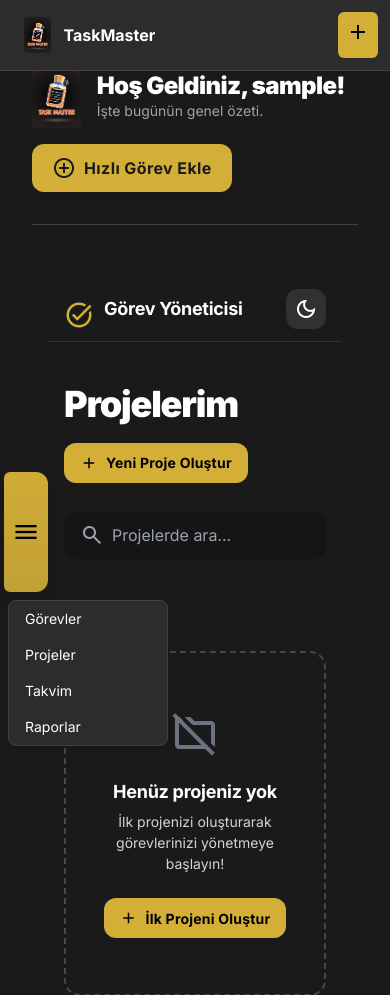
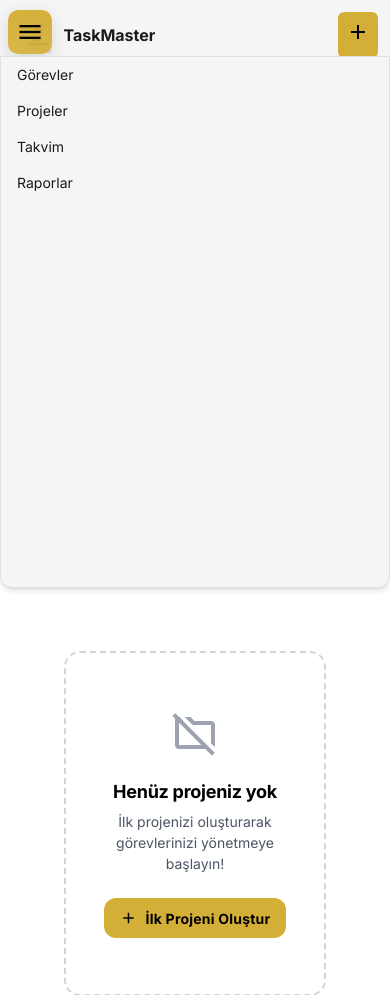
Before and after one commit to arnisel/todolist.github.io, a Flask app: page /projects in a window 390 px wide, after a click on "menu". Shown: the top 995 px of the page. Run offline with Flask 2, Linux system fonts and the light colour scheme; a user stored in the database is signed in; data comes from the database, SQL or seed files in the repository; both versions use the stored data as it was after the commit; data that the repository does not hold is empty; some libraries are stand-ins or nearby versions.

Commit message:
Responsive hataları düzeltildi.

```diff
--- a/templates/_header.html
+++ b/templates/_header.html
@@ -1,6 +1,6 @@
 <!-- Header include: shows page heading and quick action button -->
 <div class="flex flex-wrap items-center justify-between gap-4 border-b border-border-light dark:border-border-dark pb-8 mb-8">
-  <div class="flex min-w-72 flex-col">
+  <div class="flex min-w-[18rem] flex-col">
       <div class="flex items-center gap-4">
         <a href="{{ url_for('index') }}" class="flex items-center gap-4 no-underline">
           <img src="{{ url_for('static', filename='logo.jpeg') }}" alt="Logo" class="site-logo" />
@@ -16,3 +16,38 @@
     <span class="truncate">Hızlı Görev Ekle</span>
   </button>
 </div>
+
+<script>
+(function () {
+  const html = document.documentElement;
+  const STORAGE_KEY = 'prefers-dark';
+
+  function applyTheme(isDark) {
+    html.classList.toggle('dark', isDark);
+    try {
+      localStorage.setItem(STORAGE_KEY, isDark ? '1' : '0');
+    } catch (e) {}
+  }
+
+  // Sayfa ilk yüklenirken
+  try {
+    const saved = localStorage.getItem(STORAGE_KEY);
+    if (saved === '1') {
+      html.classList.add('dark');
+    } else if (saved === null) {
+      // İlk kez gelen kullanıcı → sistem temasını kullan
+      const prefersDark = window.matchMedia('(prefers-color-scheme: dark)').matches;
+      applyTheme(prefersDark);
+    }
+  } catch (e) {}
+
+  // GLOBAL toggle (her sayfada çalışır)
+  document.addEventListener('click', function (e) {
+    const btn = e.target.closest('.js-toggle-color');
+    if (!btn) return;
+
+    const isDark = !html.classList.contains('dark');
+    applyTheme(isDark);
+  });
+})();
+</script>
--- a/templates/base.html
+++ b/templates/base.html
@@ -77,6 +77,20 @@
       transform: translateY(-6px) scaleY(.98);
       pointer-events: none;
     }
+    /* Mobile full-width dropdown (appears below topbar and covers half viewport) */
+    @media (max-width: 767px) {
+      #mobileDropdownGlobal.dropdown-panel {
+        position: fixed !important;
+        left: 0 !important;
+        right: 0 !important;
+        top: 56px !important; /* adjust if topbar height differs */
+        height: 50vh !important;
+        min-width: unset !important;
+        width: 100% !important;
+        border-radius: 0 0 12px 12px !important;
+        overflow: auto !important;
+      }
+    }
     .dropdown-open{ opacity: 1; transform: translateY(0) scaleY(1); pointer-events: auto; }
     .dropdown-closing{ opacity: 0; transform: translateY(-6px) scaleY(.98); pointer-events: none; }
   </style>
@@ -118,11 +132,25 @@
           if(mobileMenu) mobileMenu.classList.add('hidden');
           // position the global dropdown under the button
                 try{
+                  // If using the global dropdown on small screens, position it as a fixed panel
+                  if(dropdown.id === 'mobileDropdownGlobal'){
+                    dropdown.style.left = '0';
+                    dropdown.style.right = '0';
+                    // try to compute top from the topbar height if available
+                    const topbar = document.querySelector('.mobile-topbar');
+                    const top = (topbar && topbar.getBoundingClientRect && topbar.getBoundingClientRect().bottom) || 56;
+                    dropdown.style.top = (top + 0) + 'px';
+                    dropdown.style.height = (window.innerHeight * 0.5) + 'px';
+                    dropdown.style.zIndex = '9999';
+                    dropdown.style.minWidth = '';
+                    showDropdown(dropdown);
+                  } else {
                     const rect = (button && button.getBoundingClientRect && button.getBoundingClientRect()) || {left:8, bottom:48};
                     dropdown.style.left = Math.max(8, rect.left) + 'px';
                     dropdown.style.top = (rect.bottom + 8) + 'px';
                     dropdown.style.zIndex = '9999';
                     showDropdown(dropdown);
+                  }
               }catch(e){ dropdown.classList.remove('hidden'); }
           setAria(true);
           return;
@@ -183,7 +211,10 @@
       // re-evaluate after page load to handle any CSS/render timing issues.
       try{
         const stored = localStorage.getItem('sidebarCollapsed');
-        if(stored === '1') setSidebarCollapsed(true, true);
+        const isDesktopWidth = window.innerWidth > 1100;
+        // Respect user's collapsed preference on small/medium screens,
+        // but ensure desktop widths show expanded sidebar by default.
+        if(stored === '1' && !isDesktopWidth) setSidebarCollapsed(true, true);
         else setSidebarCollapsed(false, false);
       }catch(e){}
       if(sidebarToggle) sidebarToggle.addEventListener('click', ()=>{ const collapsed = document.documentElement.classList.toggle('sidebar-collapsed'); try{ localStorage.setItem('sidebarCollapsed', collapsed ? '1' : '0'); }catch(e){} });
@@ -289,6 +320,7 @@
     body { font-family: Inter, system-ui, -apple-system, 'Segoe UI', Roboto, 'Helvetica Neue', Arial; }
   </style>
 </head>
+
 <body class="font-display bg-background-light dark:bg-background-dark text-text-light dark:text-text-dark">
   <div class="flex flex-col md:flex-row h-screen w-full">
     <!-- SideNavBar (hidden on small screens) -->
@@ -303,9 +335,6 @@
               <img src="{{ url_for('static', filename='logo.jpeg') }}" alt="Logo" class="site-logo-sidebar" />
               <span class="text-text-light dark:text-text-dark font-bold text-lg truncate">TaskMaster</span>
             </a>
-            <button id="sidebarCollapseBtn" type="button" aria-label="Kenar çubuğunu daralt/genişlet" class="sidebar-collapse-btn ml-2 bg-subtle-light/60 dark:bg-card-dark text-text-muted-light dark:text-text-muted-dark">
-              <span class="material-symbols-outlined">chevron_left</span>
-            </button>
           </div>
         </div>
         <nav class="flex flex-col gap-2">
@@ -585,14 +614,13 @@
     /* Apply slim-bar look to the hamburger/menu button so it floats on the left edge */
     #mobileMenuBtn{
       position: fixed !important;
-      left: 0.25rem !important;
-      top: 50% !important;
-      transform: translateY(-50%) !important;
+      left: 0.5rem !important;
+      top: 0.6rem !important;
+      transform: none !important;
       z-index: 10020 !important;
       width: 44px !important;
-      height: 120px !important;
-      border-top-right-radius: 12px !important;
-      border-bottom-right-radius: 12px !important;
+      height: 44px !important;
+      border-radius: 10px !important;
       display: flex !important;
       align-items: center !important;
       justify-content: center !important;
--- a/templates/projects.html
+++ b/templates/projects.html
@@ -20,7 +20,7 @@
 
       <!-- PageHeading & CTA -->
       <div class="flex flex-wrap items-center justify-between gap-4 p-4 mt-6">
-        <p class="text-black dark:text-white text-4xl font-black leading-tight tracking-[-0.033em] min-w-72">Projelerim</p>
+        <p class="text-black dark:text-white text-4xl font-black leading-tight tracking-[-0.033em] min-w-[18rem]">Projelerim</p>
         <button type="button" class="js-open-new-project flex min-w-[84px] max-w-[480px] cursor-pointer items-center justify-center overflow-hidden rounded-lg h-10 px-4 bg-primary text-black text-sm font-bold leading-normal tracking-[0.015em] gap-2 hover:opacity-90 transition-opacity">
           <span class="material-symbols-outlined text-lg">add</span>
           <span class="truncate">Yeni Proje Oluştur</span>
--- a/templates/reports.html
+++ b/templates/reports.html
@@ -23,7 +23,7 @@
   <div class="px-4 sm:px-8 md:px-16 lg:px-24 xl:px-40 py-8">
     <div class="mx-auto max-w-7xl">
       <div class="flex flex-wrap items-center justify-between gap-4 pb-8 mb-8">
-        <div class="flex min-w-72 flex-col">
+        <div class="flex min-w-[18rem] flex-col">
           <p class="text-black dark:text-white text-3xl font-black leading-tight tracking-tight">Hoş Geldiniz, {{ user_name }}!</p>
           <p class="text-gray-600 dark:text-gray-300 text-base font-normal">İşte bugünün genel özeti.</p>
         </div>
```
Also changed, not shown: tailwind.config.js (+21 -1 lines), templates/tasks.html (+14 -11 lines), data.db. Lines whose indentation alone changed are shown as unchanged.
